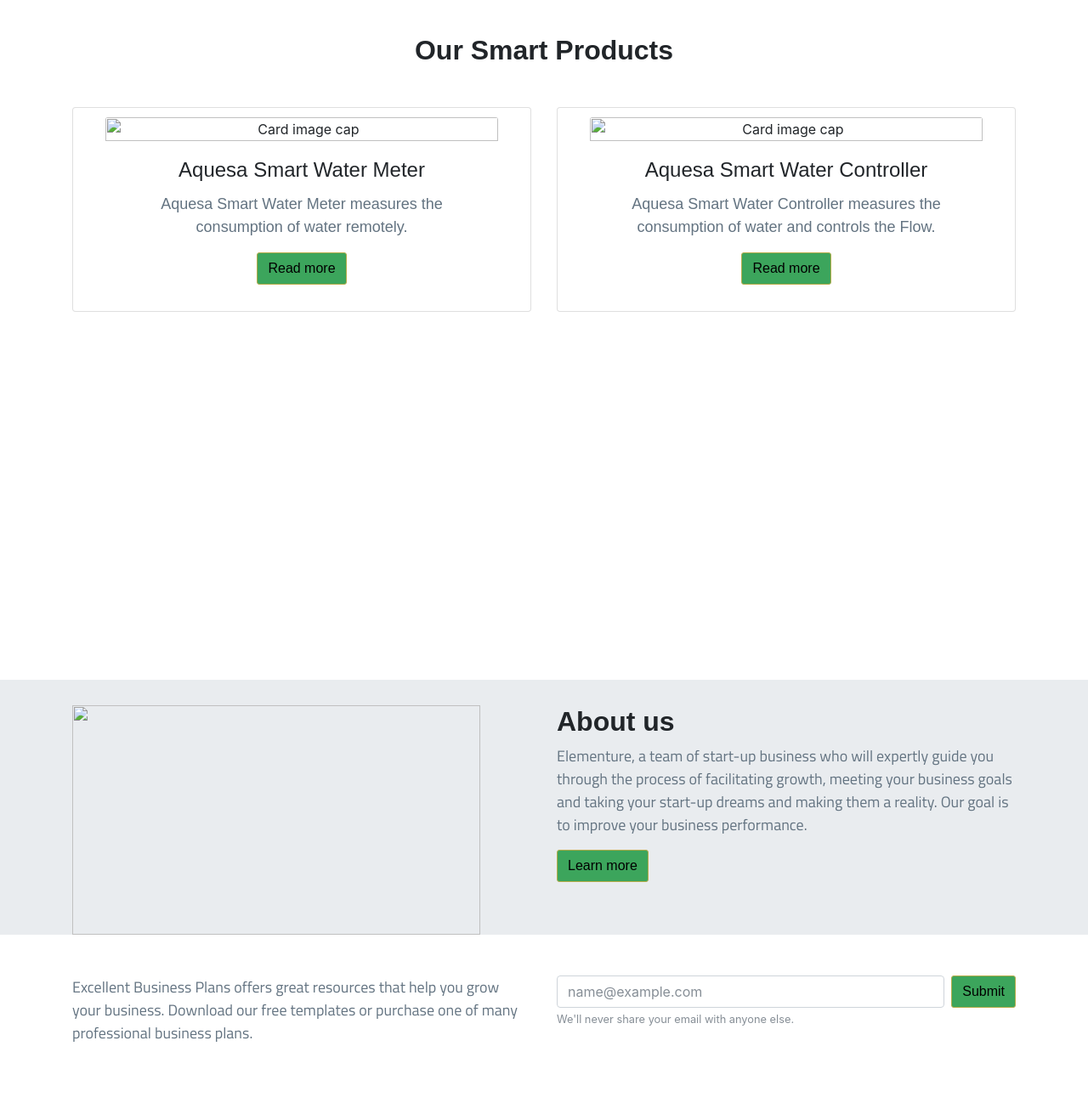
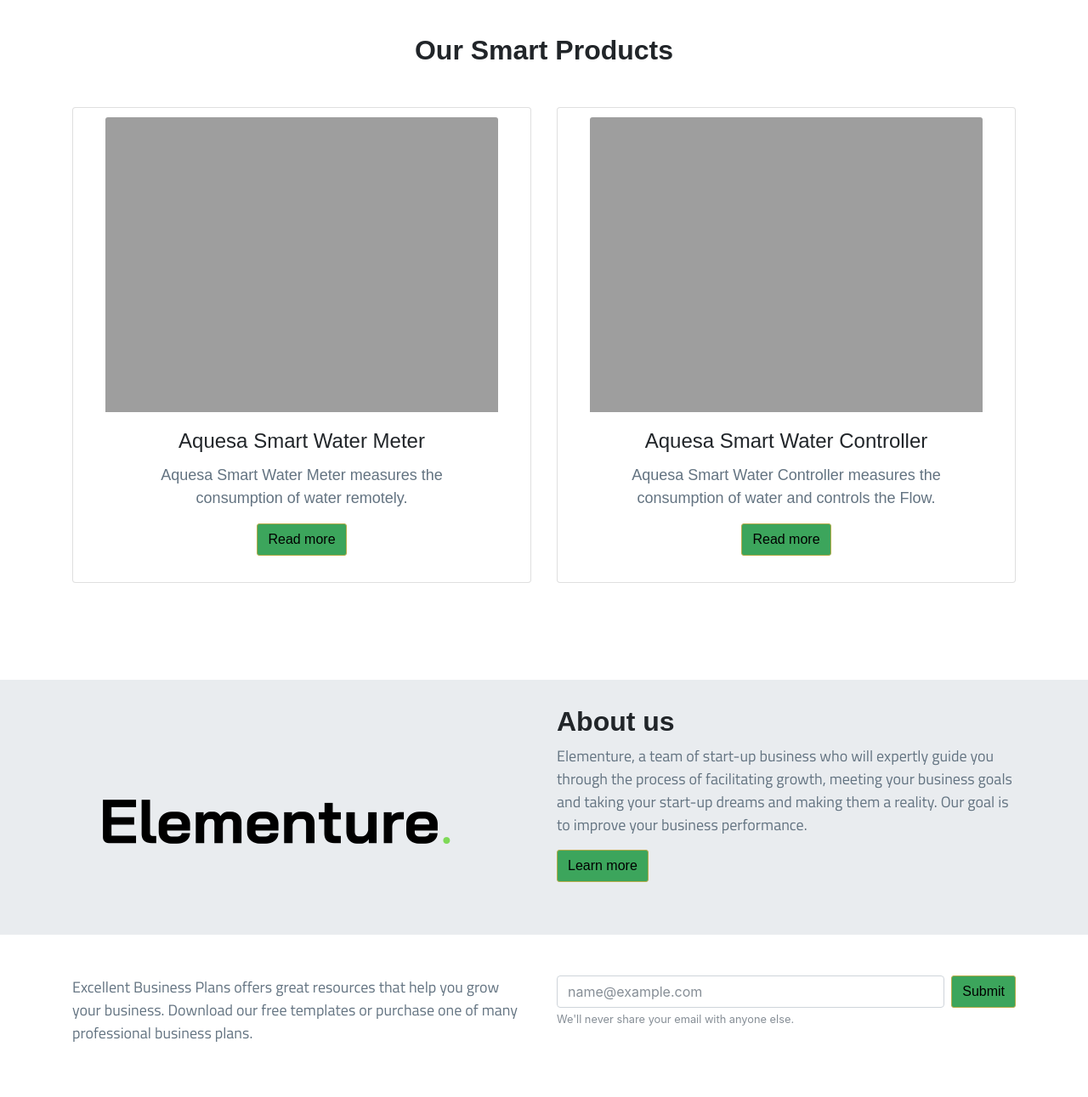
Before and after one commit to ashikaelementure/website, a plain HTML site: page index.html in a window 1280 px wide. Shown: the part 409-1700 px from the top of the page at 85% size. Drawn offline with nearby package versions, Linux system fonts and the light colour scheme; the site is published under a folder, as on GitHub Pages, so addresses that start at the root find nothing; a web font is replaced by a local one.

Commit message:
image links updated\

```diff
--- a/index.html
+++ b/index.html
@@ -72,7 +72,7 @@
             <div class="col-md-6 mb-4">
                 <div class="card text-center">
                     <img class="card-img-top"
-                        src="/images/aquesa.png"
+                        src="./images/aquesa.png"
                         alt="Card image cap">
                     <div class="card-body">
                         <h4 class="card-title">Aquesa Smart Water Meter</h4>
@@ -84,7 +84,7 @@
             <div class="col-md-6 mb-4">
                 <div class="card text-center">
                     <img class="card-img-top"
-                        src="/images/aquesa.png"
+                        src="./images/aquesa.png"
                         alt="Card image cap">
                     <div class="card-body">
                         <h4 class="card-title">Aquesa Smart Water Controller</h4>
@@ -100,7 +100,7 @@
         <div class="container">
             <div class="row">
                 <div class="col-md-6">
-                    <img class="imgAbout" src="/images/MicrosoftTeams-image.png" width="480" height="270">
+                    <img class="imgAbout" src="./images/MicrosoftTeams-image.png" width="480" height="270">
                 </div>
                 <div class="col-md-6">
                     <h2>About us</h2>
```
